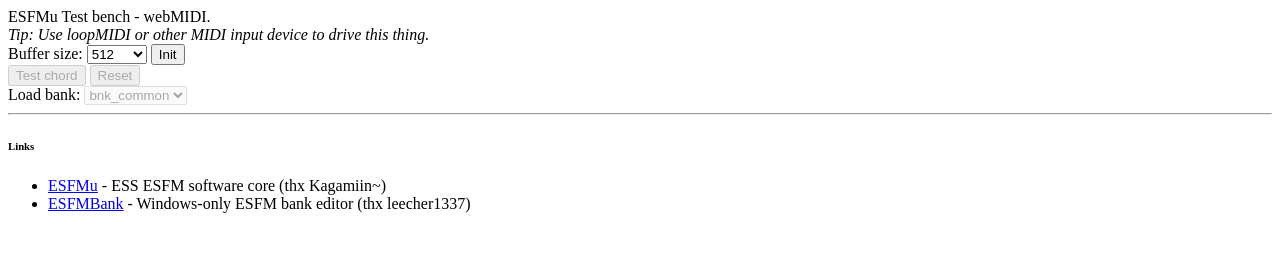
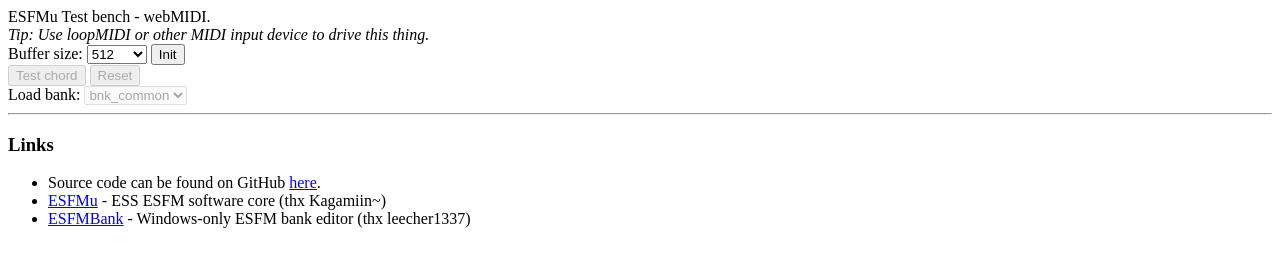
Before and after one commit to djtuBIG-MaliceX/esfm-web, a plain HTML site: page index.html in a window 1280 px wide. Drawn offline with Linux system fonts and the light colour scheme; a script that the page names is missing.

Commit message:
fix links

```diff
--- a/index.html
+++ b/index.html
@@ -164,8 +164,9 @@
       </select>
     </div>
 	<hr />
-	<h6>Links</h6>
+	<h3>Links</h3>
 	<ul>
+		<li>Source code can be found on GitHub <a href="https://github.com/djtuBIG-MaliceX/esfm-web">here</a>.</li>
 		<li><a href="https://github.com/Kagamiin/ESFMu">ESFMu</a> - ESS ESFM software core (thx Kagamiin~)</li>
 		<li><a href="https://github.com/leecher1337/esfmbank">ESFMBank</a> - Windows-only ESFM bank editor (thx leecher1337)</li>
 	</ul>
```
